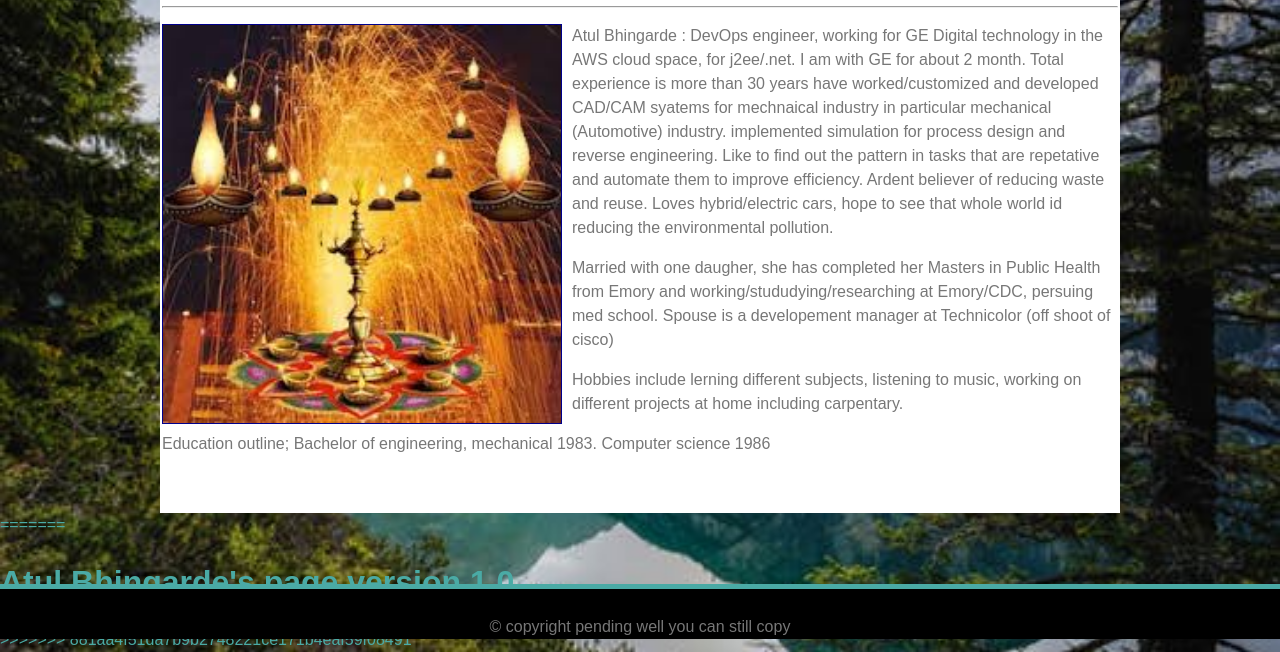
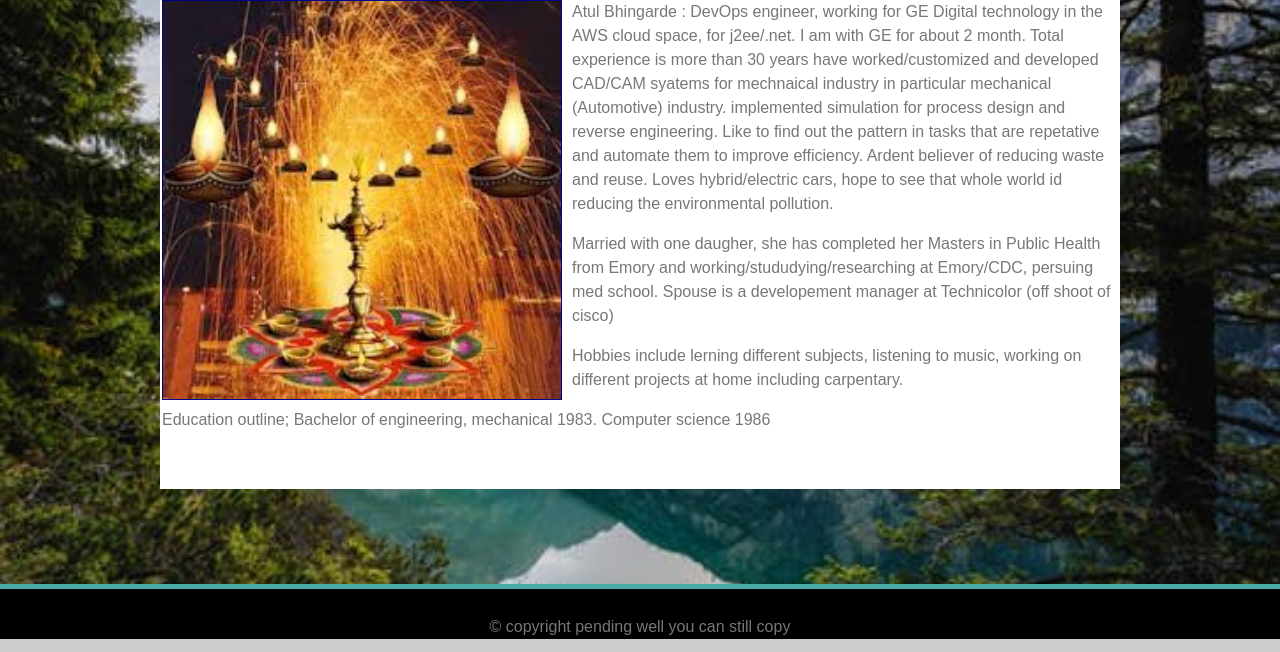
Before and after one commit to atulbhingarde/Basic-Portfolio, a plain HTML site: page index.html in a window 1280 px wide. Shown: the part 161-813 px from the top of the page. Drawn offline with Linux system fonts and the light colour scheme.

Commit message:
Update index.html
Removed conflicts

```diff
--- a/index.html
+++ b/index.html
@@ -20,7 +20,6 @@
     </Header>
 </head>
 <body>
-<<<<<<< HEAD
   <!--Top bar with name and links to alternate pages-->
 
 
@@ -50,9 +49,6 @@
   </footer>
 
 
-=======
-    <h1>Atul Bhingarde's page version 1.0 </h1>
->>>>>>> 881aa4f51da7b9b2748221ce171b4eaf59f08491
 </body>
 
 
```
